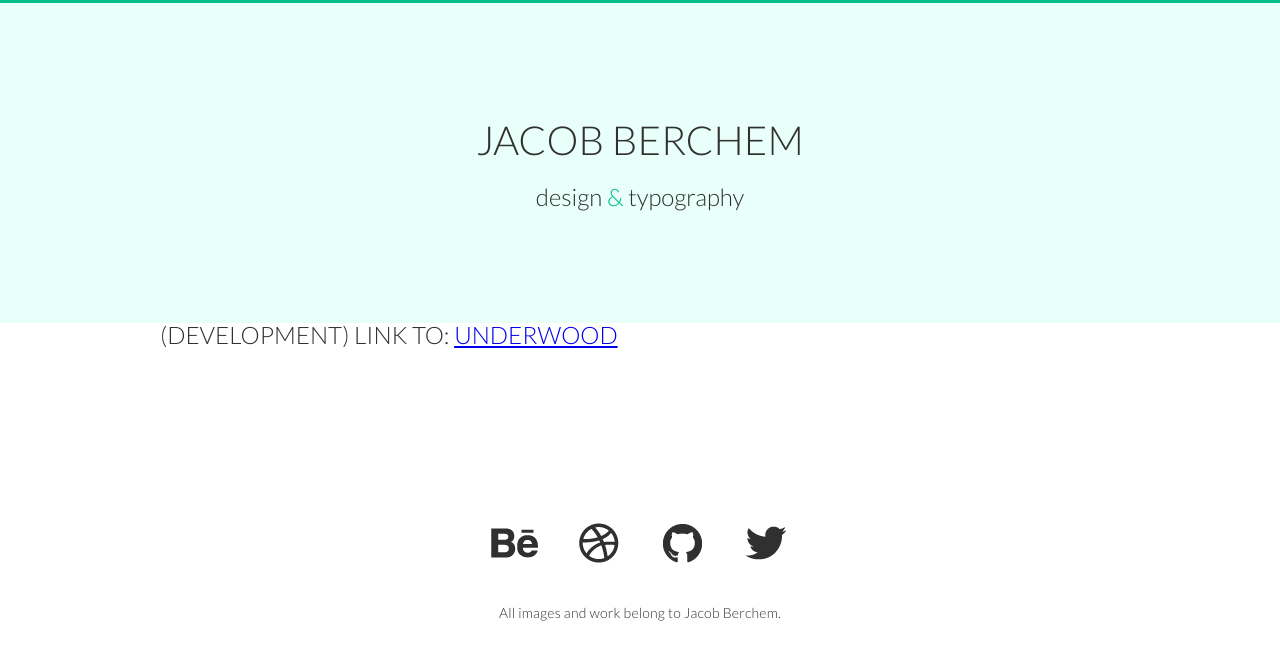
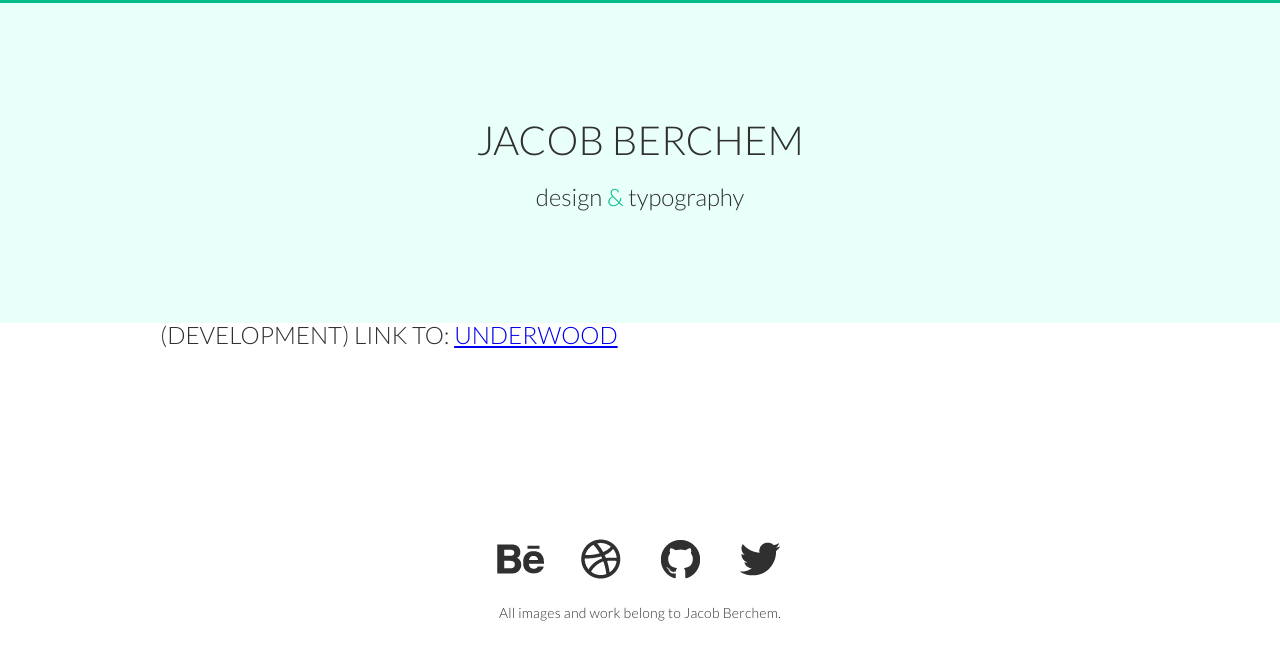
Before and after one commit to vpineda7/jakeberkuwmad.github.io, a Jekyll site: the page built from index.html, in a window 1280 px wide. Shown: the top 660 px of the page. Built offline with Jekyll 4.4.1, drawn with Linux system fonts in a browser that asks for light colours.

Commit message:
Fixed broken sprite images in footer

```diff
--- a/_includes/footer.html
+++ b/_includes/footer.html
@@ -1,7 +1,6 @@
-<ul>
-  <li><a class="icon" id="behance" href="https://www.behance.net/jakeberk" title="Behance"></a></li>
-  <li><a class="icon" id="dribbble" href="https://dribbble.com/jakeberk" title="Dribbble"></a></li>
-  <li><a class="icon" id="github" href="https://github.com/jakeberkuwmad" title="Github"></a></li>
-  <li><a class="icon" id="twitter" href="https://twitter.com/jakeberk" title="Twitter"></a></li>
-</ul>
+<a class="icon" id="behance" href="https://www.behance.net/jakeberk" title="Behance"></a>
+<a class="icon" id="dribbble" href="https://dribbble.com/jakeberk" title="Dribbble"></a>
+<a class="icon" id="github" href="https://github.com/jakeberkuwmad" title="Github"></a>
+<a class="icon" id="twitter" href="https://twitter.com/jakeberk" title="Twitter"></a>
+
 <h4>All images and work belong to Jacob Berchem.</h4>
--- a/_scss/footer.scss
+++ b/_scss/footer.scss
@@ -4,27 +4,22 @@
   max-width:22em;
   padding:10em 0 5em 0;
   text-align:center;
+
+  a {
+    margin:1em 0.875em 1em 0.875em;
+  }
 }
 
-ul {
-  list-style:none;
-  margin:0;
-  padding:0 0 2em 0;
-}
-
-li {
-  display:inline;
-  padding: 1em;
-  margin-bottom: 15px;
-}
-
+// Sprite Images
 .icon {
   display:inline-block;
   width:48px;
   height:48px;
+  background-repeat:no-repeat;
+  background-position:0 0;
 
   &:hover {
-    background-position: 0 -48px;
+    background-position:0 -48px;
   }
 
   &:active {
@@ -33,17 +28,17 @@
 }
 
 #behance {
-  background: url("/images/behance.png") no-repeat 0 0;
+  background-image: url("/images/behance.png");
 }
 
 #twitter {
-  background: url("/images/twitter.png") no-repeat 0 0;
+  background-image: url("/images/twitter.png");
 }
 
 #github {
-  background: url("/images/github.png") no-repeat 0 0;
+  background-image: url("/images/github.png");
 }
 
 #dribbble {
-  background: url("/images/dribbble.png") no-repeat 0 0;
+  background-image: url("/images/dribbble.png");
 }
```
